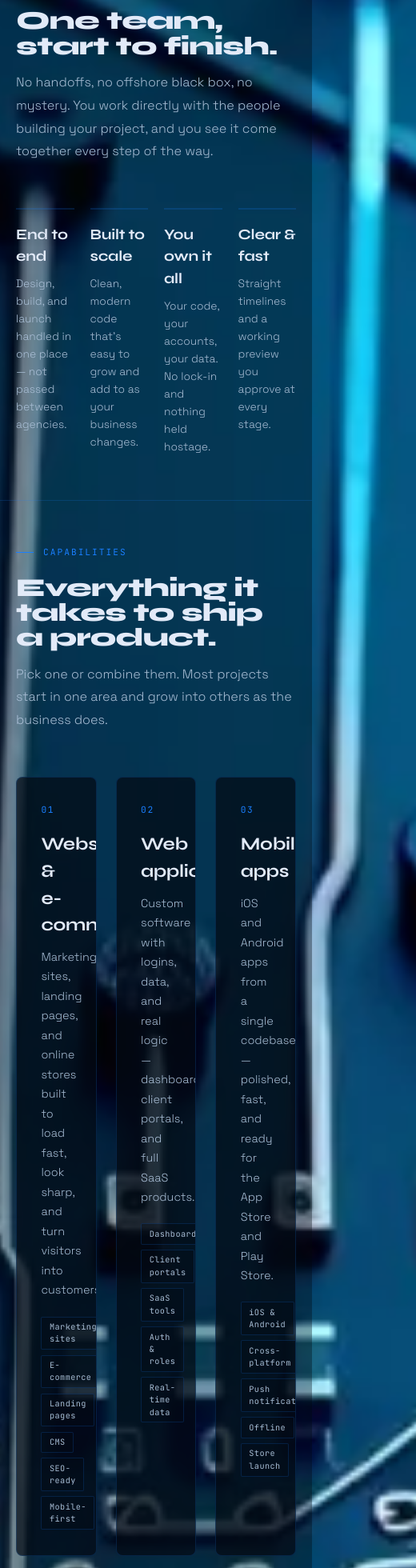
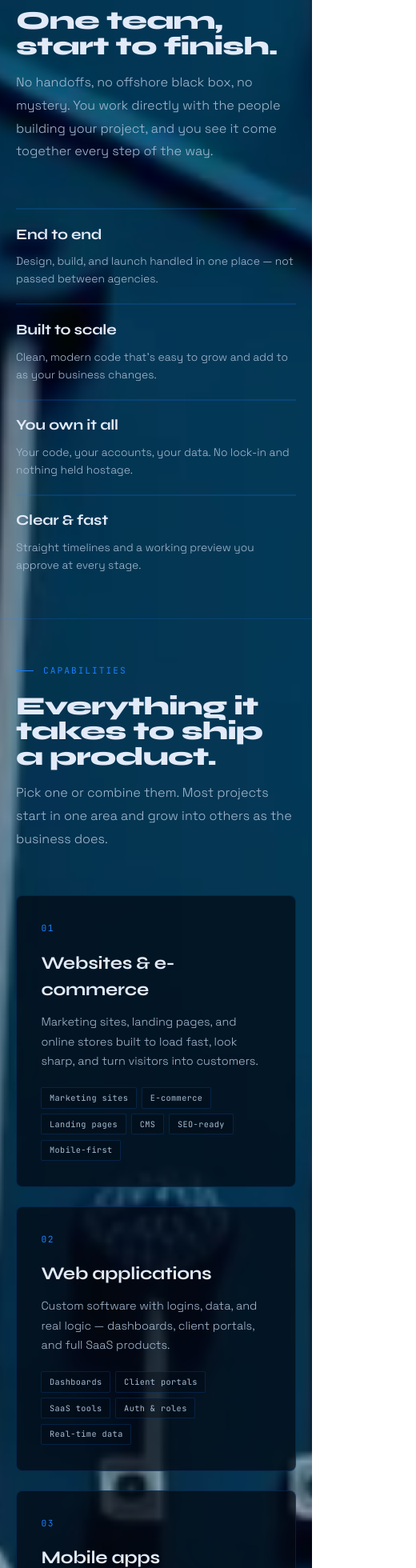
Before and after one commit to PrecisionMartech/precisionmartech-website, a React (Vite) app: page /work in a window 390 px wide. Shown: the part 1106-3066 px from the top of the page at 80% size, 520 px wide, since content can reach past the window. Built offline with nearby package versions, Linux system fonts and the light colour scheme.

Commit message:
Revert "Keep full-width desktop layout on mobile - remove responsive grid collapsing"
This reverts commit cc91950b03b86fa55ad3ff9e49ed9e4216d8cc79.

```diff
--- a/src/work.css
+++ b/src/work.css
@@ -205,6 +205,15 @@
 @media (max-width: 1024px) {
   .work-page .wk-hero .wk-wrap { grid-template-columns: 1fr; gap: 2.5rem; }
   .work-page .wk-panel { max-width: 520px; }
+  .work-page .wk-caps { grid-template-columns: repeat(2, 1fr); }
+  .work-page .wk-diffs { grid-template-columns: repeat(2, 1fr); }
+}
+@media (max-width: 820px) {
+  .work-page .wk-saug-grid { grid-template-columns: 1fr; }
+}
+@media (max-width: 680px) {
+  .work-page .wk-caps { grid-template-columns: 1fr; }
+  .work-page .wk-steps { grid-template-columns: 1fr 1fr; }
 }
 @media (max-width: 768px) {
   /* Mobile: Apply circuit board background to hero, matching home page */
@@ -228,5 +237,9 @@
     pointer-events: none;
   }
   .work-page .wk-hero > * { position: relative; z-index: 1; }
+}
+@media (max-width: 460px) {
+  .work-page .wk-diffs { grid-template-columns: 1fr; }
+  .work-page .wk-steps { grid-template-columns: 1fr; }
   .work-page .wk-cta-inner { flex-direction: column; align-items: flex-start; }
 }
```
